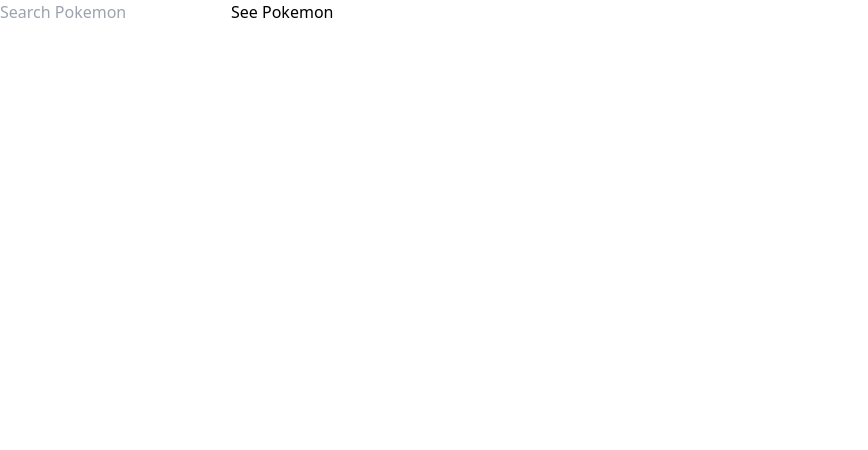
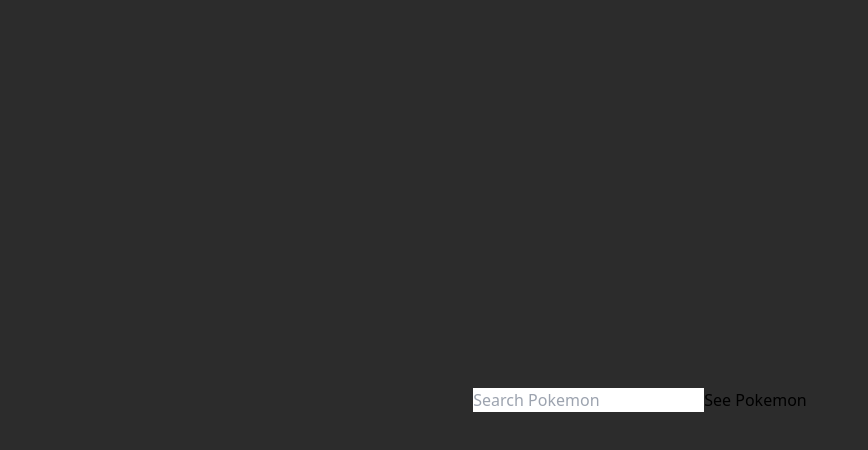
Before and after one commit to JaoShiGitHub/pokemon-search, a Next.js app in the folder client/: page / in a window 1280 px wide. Shown: the top 450 px of the page, without its empty margins (0-868 px from the left). Built offline with nearby package versions, Linux system fonts and the light colour scheme.

Commit message:
Update background

```diff
--- a/client/app/page.js
+++ b/client/app/page.js
@@ -2,7 +2,7 @@
 
 function Home() {
   return (
-    <div>
+    <div className="bg-[#2C2C2C] h-screen flex justify-center items-center">
       <SearchBar />
     </div>
   );
```
